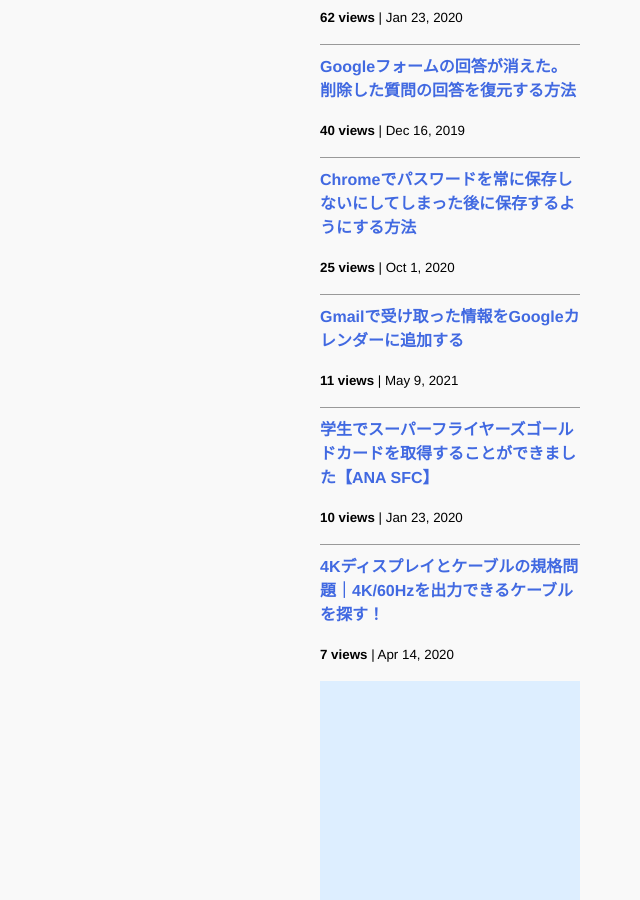
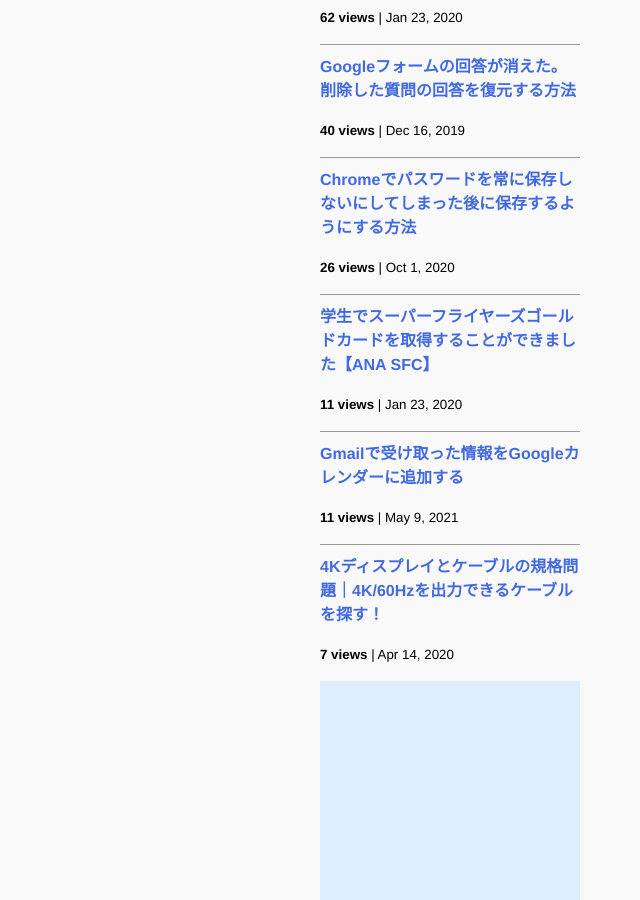
Before and after one commit to iwanaminami/shoyaiwaname, a Jekyll site: the page built from about.markdown, in a window 1280 px wide and 900 px high, scrolled down 1217 px. Shown: the whole window, without its empty margins (640-1280 px from the left). Built offline with Jekyll 4.4.1, drawn with Linux system fonts in a browser that asks for light colours; nearby versions of some CDN libraries; comment, search, counter and statistics services are not loaded.

Commit message:
chore(ga): update _data/popularposts.yml 20260111-2152

```diff
--- a/_data/popularposts.yml
+++ b/_data/popularposts.yml
@@ -7,11 +7,11 @@
     url: "/2020/01/23/sfc-judge.html"
   - view: 40
     url: "/2019/12/16/restore-googleform.html"
-  - view: 25
+  - view: 26
     url: "/2020/10/01/googlepassword.html"
   - view: 11
+    url: "/2020/01/23/sfcgold.html"
+  - view: 11
     url: "/2021/05/09/gmailtocalendar.html"
-  - view: 10
-    url: "/2020/01/23/sfcgold.html"
   - view: 7
     url: "/2020/04/14/4kcable.html"
```
